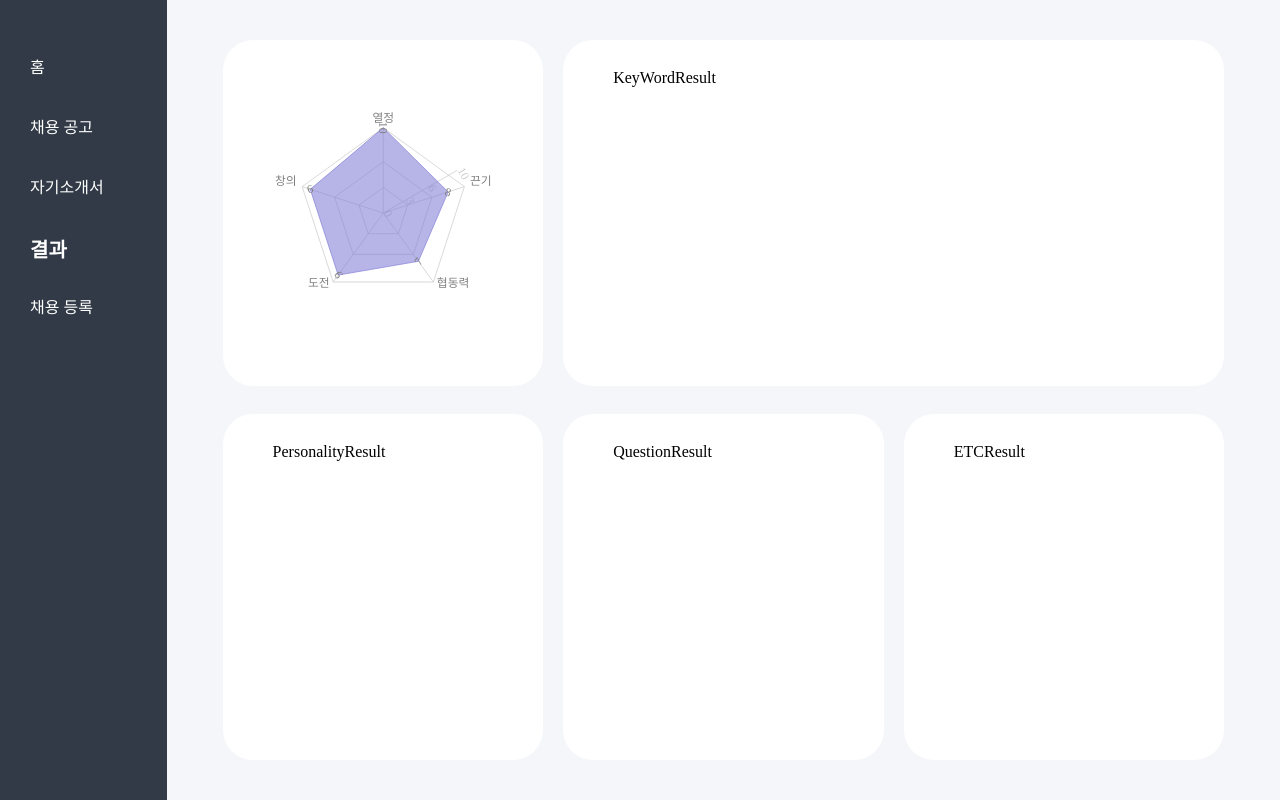
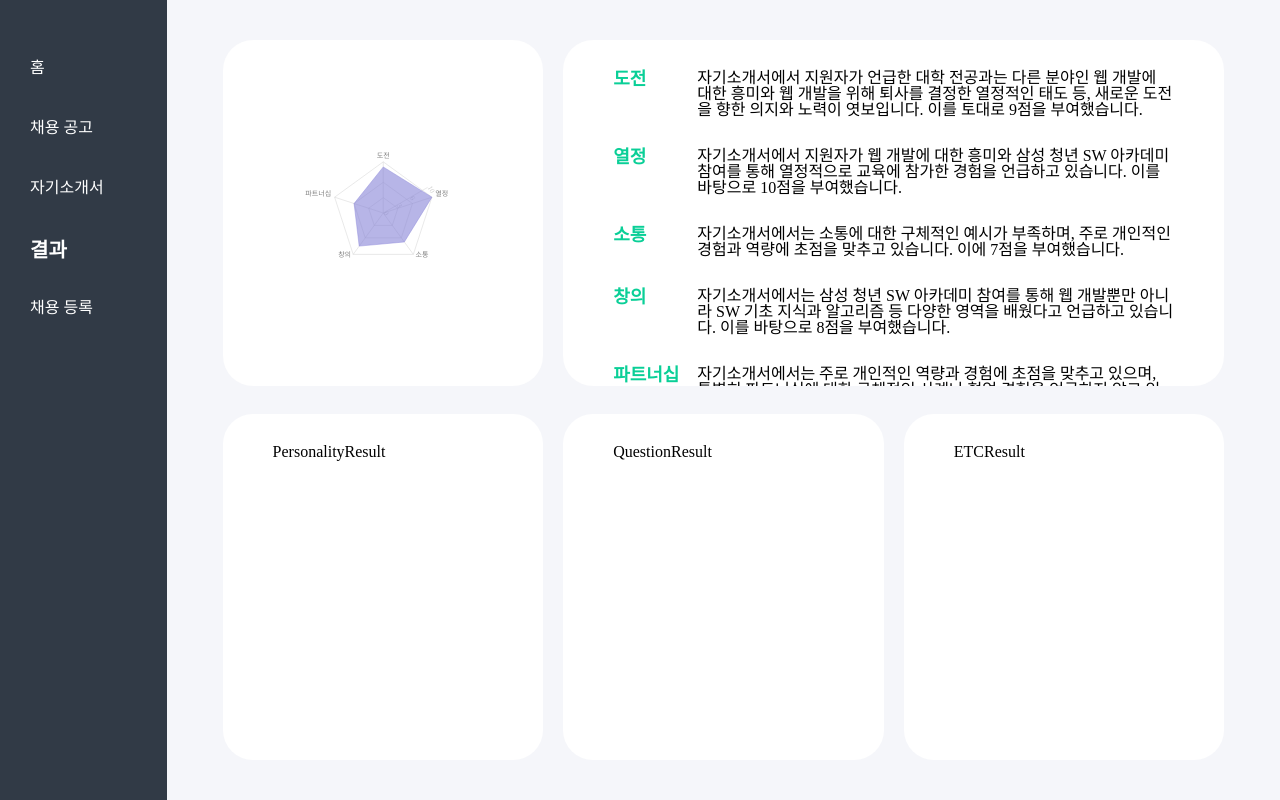
Before and after one commit to A-I-N-G/jarvise-client, a React (Create React App) app: page /result in a window 1280 px wide. Built offline with nearby package versions, Linux system fonts and the light colour scheme.

Commit message:
키워드별 점수 산출 근거 표시

```diff
--- a/src/components/GraphResult.tsx
+++ b/src/components/GraphResult.tsx
@@ -28,16 +28,16 @@ const ContentDiv = styled.div`
 
 const GraphResult = () => {
   const data = [
+    { keyword: "도전", key: 9 },
     { keyword: "열정", key: 10 },
-    { keyword: "끈기", key: 8 },
-    { keyword: "협동력", key: 7 },
-    { keyword: "도전", key: 9 },
-    { keyword: "창의", key: 9 },
+    { keyword: "소통", key: 7 },
+    { keyword: "창의", key: 8 },
+    { keyword: "파트너십", key: 6 },
   ];
 
   return (
     <ContentDiv>
-      <RadarChart data={data} width={300} height={300}>
+      <RadarChart data={data} width={500} height={300}>
         <PolarGrid />
         <PolarRadiusAxis angle={30} domain={[0, 10]} />
         <PolarAngleAxis dataKey="keyword" />
@@ -47,9 +47,7 @@ const GraphResult = () => {
           stroke="#8884d8"
           fill="#8884d8"
           fillOpacity={0.6}
-        >
-          <LabelList dataKey="key" />
-        </Radar>
+        ></Radar>
       </RadarChart>
     </ContentDiv>
   );
--- a/src/components/KeyWordResult.tsx
+++ b/src/components/KeyWordResult.tsx
@@ -8,6 +8,7 @@ const ContentDiv = styled.div`
   padding: 30px 50px;
   box-sizing: border-box;
   overflow: scroll;
+  white-space: pre-wrap;
   -ms-overflow-style: none; /* IE and Edge */
   scrollbar-width: none; /* Firefox */
   &::-webkit-scrollbar {
@@ -15,8 +16,68 @@ const ContentDiv = styled.div`
   }
 `;
 
+const ContentBox = styled.div`
+  display: flex;
+  width: 100%;
+  justify-content: space-between;
+  margin-bottom: 30px;
+`;
+
+const Title = styled.div`
+  width: 15%;
+  font-weight: 600;
+  font-size: 18px;
+  color: #0acf97;
+`;
+
+const Content = styled.div`
+  width: 85%;
+`;
+
 const KeyWordResult = () => {
-  return <ContentDiv>KeyWordResult</ContentDiv>;
+  return (
+    <ContentDiv>
+      <ContentBox>
+        <Title>도전</Title>
+        <Content>
+          자기소개서에서 지원자가 언급한 대학 전공과는 다른 분야인 웹 개발에
+          대한 흥미와 웹 개발을 위해 퇴사를 결정한 열정적인 태도 등, 새로운
+          도전을 향한 의지와 노력이 엿보입니다. 이를 토대로 9점을 부여했습니다.
+        </Content>
+      </ContentBox>
+      <ContentBox>
+        <Title>열정</Title>
+        <Content>
+          자기소개서에서 지원자가 웹 개발에 대한 흥미와 삼성 청년 SW 아카데미
+          참여를 통해 열정적으로 교육에 참가한 경험을 언급하고 있습니다. 이를
+          바탕으로 10점을 부여했습니다.
+        </Content>
+      </ContentBox>
+      <ContentBox>
+        <Title>소통</Title>
+        <Content>
+          자기소개서에서는 소통에 대한 구체적인 예시가 부족하며, 주로 개인적인
+          경험과 역량에 초점을 맞추고 있습니다. 이에 7점을 부여했습니다.
+        </Content>
+      </ContentBox>
+      <ContentBox>
+        <Title>창의</Title>
+        <Content>
+          자기소개서에서는 삼성 청년 SW 아카데미 참여를 통해 웹 개발뿐만 아니라
+          SW 기초 지식과 알고리즘 등 다양한 영역을 배웠다고 언급하고 있습니다.
+          이를 바탕으로 8점을 부여했습니다.
+        </Content>
+      </ContentBox>
+      <ContentBox>
+        <Title>파트너십</Title>
+        <Content>
+          자기소개서에서는 주로 개인적인 역량과 경험에 초점을 맞추고 있으며,
+          특별히 파트너십에 대한 구체적인 사례나 협업 경험을 언급하지 않고
+          있습니다. 이에 6점을 부여했습니다.
+        </Content>
+      </ContentBox>
+    </ContentDiv>
+  );
 };
 
 export default KeyWordResult;
```
